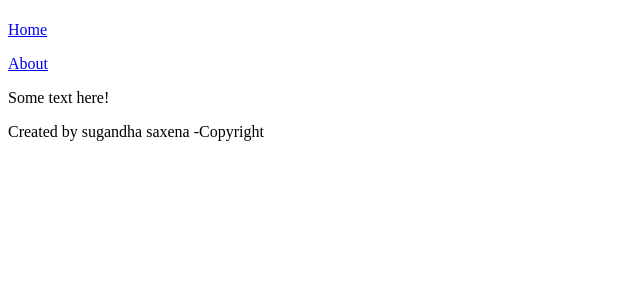
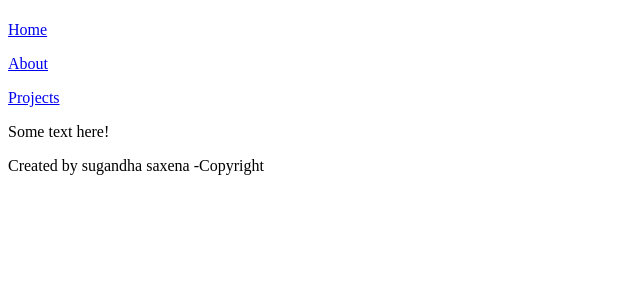
Before and after one commit to Sug12/node-web-server, a Node server app: template views/about.hbs in a window 1280 px wide. Shown: the top 300 px of the page, without its empty margins (0-640 px from the left). Run offline with Node 20, Linux system fonts and the light colour scheme; the template is opened without the code that fills it, so the values that code supplies are empty; some libraries are stand-ins or nearby versions.

Commit message:
added project page

```diff
--- a/server.js
+++ b/server.js
@@ -32,8 +32,9 @@ var app = express();
               }
             });
          next();
+    });
 
-    });
+
 
  // app.use((req,res,next)=>
  // {
@@ -55,9 +56,16 @@ app.get('/',(req, res) =>{
 //handler for request of url of about
 app.get('/about',(req,res) => {
 	res.render('about.hbs',{
-		pageTitle: 'About Page',
+		pageTitle: 'About Page'
 
 	});
+});
+
+
+app.get('/projects',(req,res) => {
+  res.render('projects.hbs',{
+    pageTitle : "Projects"
+  });
 });
 
 app.listen(port,()=>{
--- a/views/partials/header.hbs
+++ b/views/partials/header.hbs
@@ -2,4 +2,5 @@
 <h1>{{pageTitle}}</h1>
 <p><a href="/">Home</a></p>
 <p><a href="/about">About</a></p>
+<p><a href ="/projects">Projects</a><p>
 </header>
```
Also changed, not shown: views/projects.hbs (added, +13 -0 lines).
